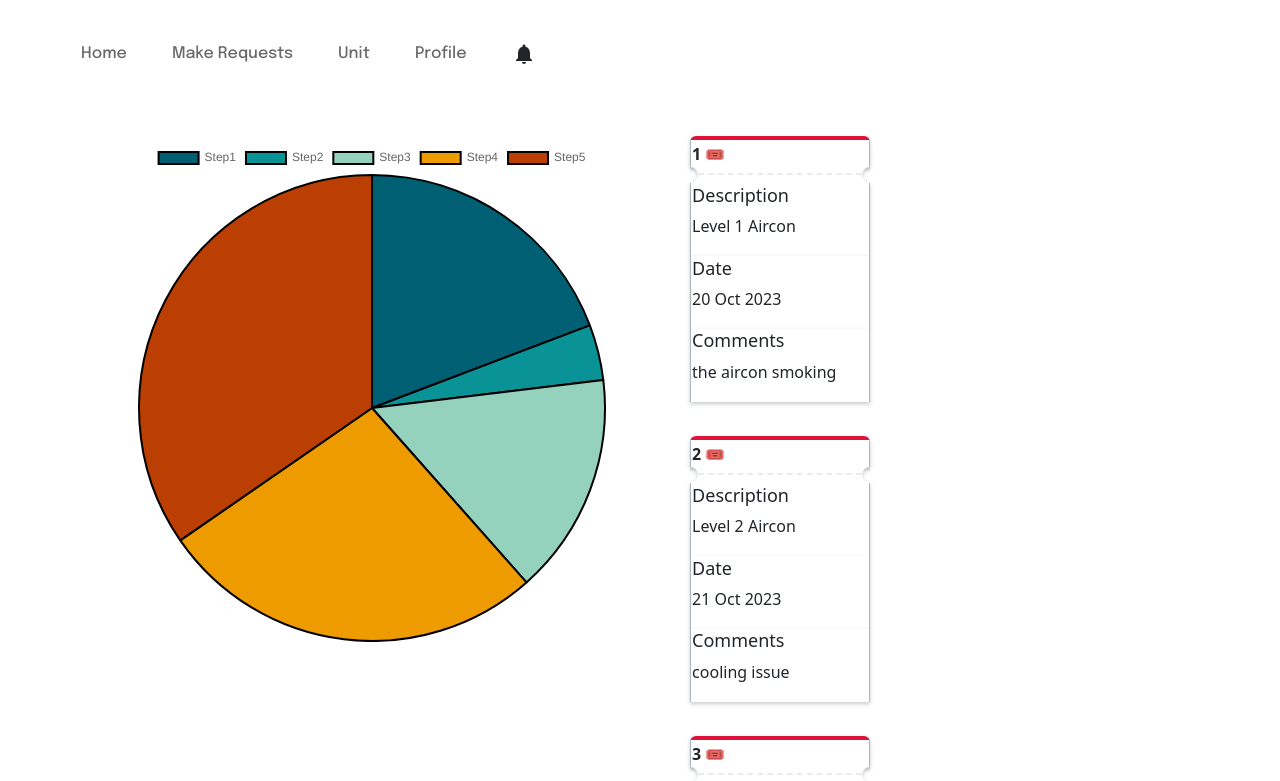
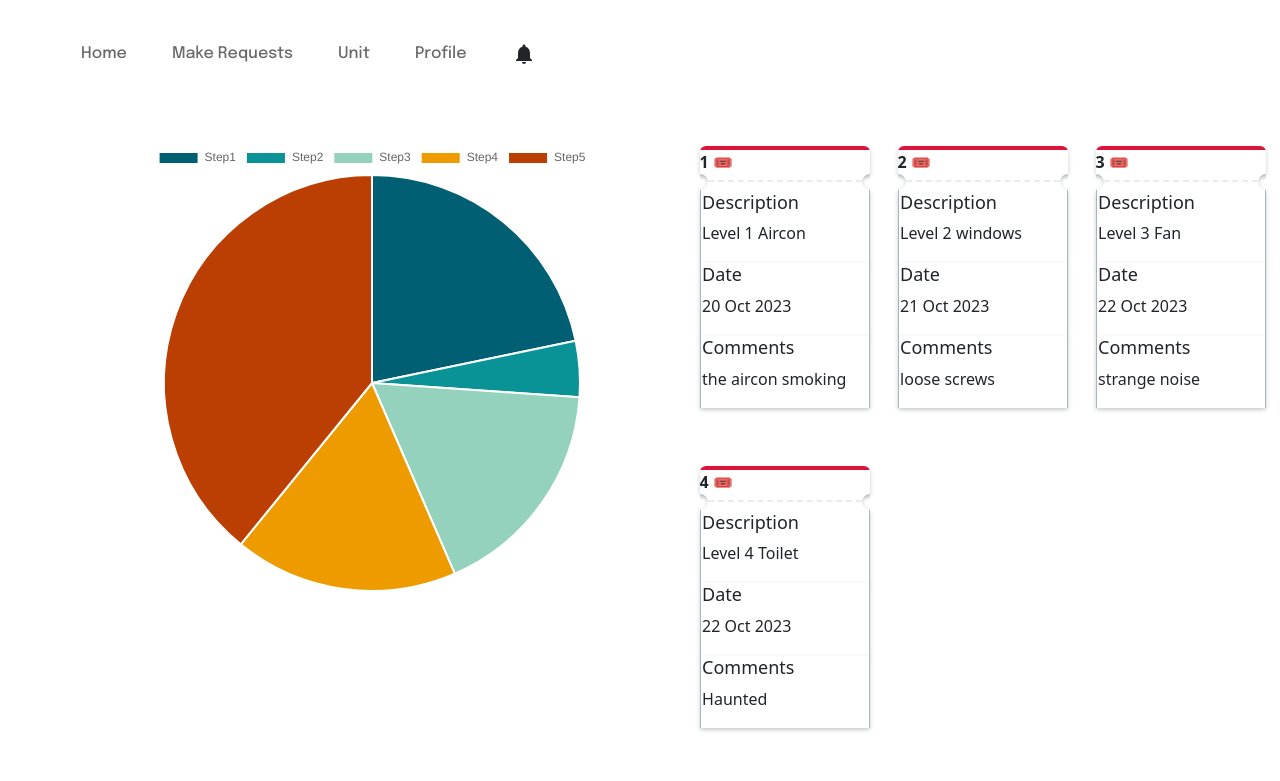
Before and after one commit to sarang2551/tenantFrontend, a React (Create React App) app: page /tenant/home in a window 1280 px wide. Shown: the top 781 px of the page. Built offline with nearby package versions, Linux system fonts and the light colour scheme.

Commit message:
tickets in rows (solved)

```diff
--- a/src/components/Pie.js
+++ b/src/components/Pie.js
@@ -19,7 +19,7 @@ function Pie() {
           "#ee9b00",
           "#bb3e03",
         ],
-        borderColor: "black",
+        borderColor: ["white"],
         borderWidth: 2,
       },
     ],
@@ -29,7 +29,7 @@ function Pie() {
   return (
     <div className="Piechart">
 
-      <div style={{ width: 500 }}>
+      <div style={{ width: 450 }}>
         <PieChart chartData={userData} />
       </div>
     </div>
--- a/src/components/PieData.js
+++ b/src/components/PieData.js
@@ -20,7 +20,7 @@ export const UserData = [
   {
     id: 4,
     year: "Step4",
-    userGain: 7,
+    userGain: 4,
 
   },
   {
--- a/src/components/Piechart.css
+++ b/src/components/Piechart.css
@@ -13,7 +13,7 @@
   }
 }
 
-.Pie-header {
+/* .Pie-header {
   background-color: #282c34;
   min-height: 100vh;
   display: flex;
@@ -23,7 +23,7 @@
   font-size: calc(10px + 2vmin);
   color: white;
   margin-top: 50px;
-}
+} */
 
 .Pie-link {
   color: #61dafb;
--- a/src/components/STTicketsNew.js
+++ b/src/components/STTicketsNew.js
@@ -2,9 +2,10 @@ import React from 'react';
 
 function Ticket({ tickets }) {
   return (
-    <div>
+    <div className="ticket-container">
       {tickets.map((ticket, index) => (
-        <article className="ticket" key={index}>
+        <div className="ticket-row" key={index}>
+          <article className="ticket">
             <header className="ticket__wrapper">
               <div className="ticket__header">
                 {index + 1} 🎟
@@ -33,6 +34,7 @@ function Ticket({ tickets }) {
               </section>
             </div>
           </article>
+        </div>
       ))}
     </div>
   );
--- a/src/components/headers/assets/css/STstyle.css
+++ b/src/components/headers/assets/css/STstyle.css
@@ -13,11 +13,22 @@
     grid-template-columns: 1fr 1fr;
     grid-template-rows: auto 1fr auto;
     /* max-width: 24rem; */
-    width: 180px;
+    width: 170px;
     height: 300px;
 
   }
-  .ticket__header, .ticket__body, .ticket__footer {
+
+  .ticket-container {
+    display: flex;
+    flex-wrap: wrap;
+  }
+
+  .ticket-row {
+    flex: 0 0 33%; /* Adjust the width as needed */
+    padding: 10px;
+  }
+
+   .ticket__body, .ticket__footer {
     padding: 0.1rem;
     background-color: #fff;
     border: 1px solid #abb5ba;
--- a/src/pages/homePage.js
+++ b/src/pages/homePage.js
@@ -28,14 +28,19 @@ function Home() {
       comments: 'the aircon smoking'
     },
     {
-      description: 'Level 2 Aircon',
+      description: 'Level 2 windows',
       date: '21 Oct 2023',
-      comments: 'cooling issue'
+      comments: 'loose screws'
     },
     {
-      description: 'Level 3 Aircon',
+      description: 'Level 3 Fan',
       date: '22 Oct 2023',
       comments: 'strange noise'
+    },
+    {
+      description: 'Level 4 Toilet',
+      date: '22 Oct 2023',
+      comments: 'Haunted'
     }
     // Add more
   ];
@@ -52,12 +57,6 @@ function Home() {
 
                 <div class="home-container4">
 
-                  {/* <div class="home-container5">
-                    <span class="home-text08">Description</span>
-                  </div> */}
-{/*
-                  <div class="home-container7"><span class="home-text10">Date</span></div> */}
-
                 </div>
               </section>
 
@@ -70,11 +69,6 @@ function Home() {
 
 
                     <Ticket tickets = {ticketData}/>
-
-
-
-
-
 
               </div>
               </div>
```
Lines whose indentation alone changed are shown as unchanged.
